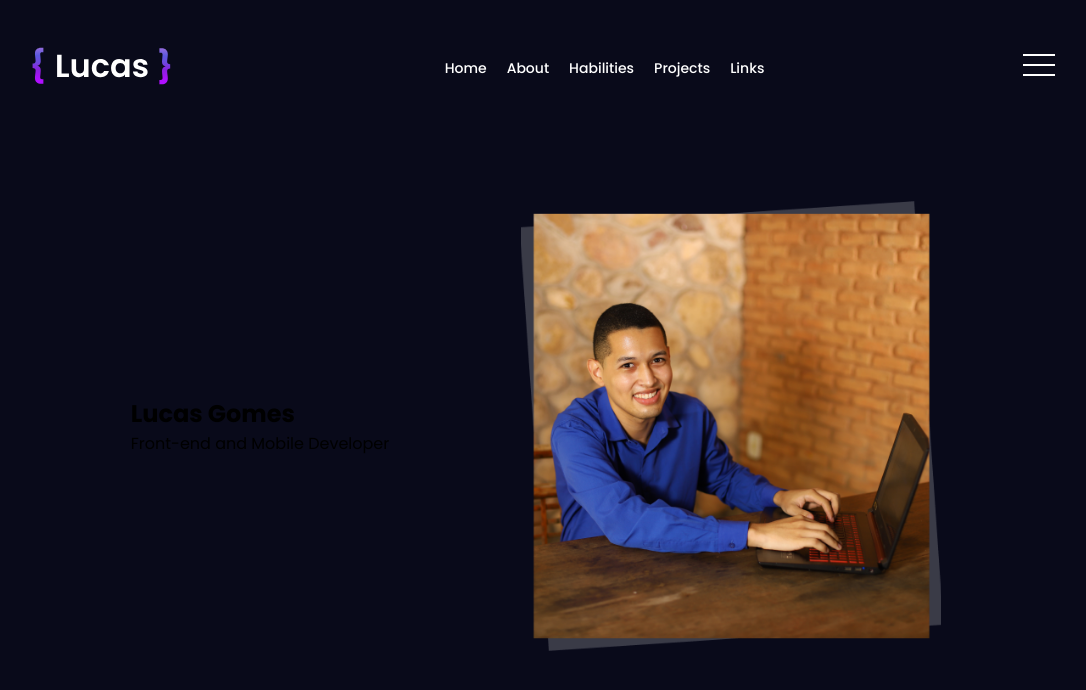
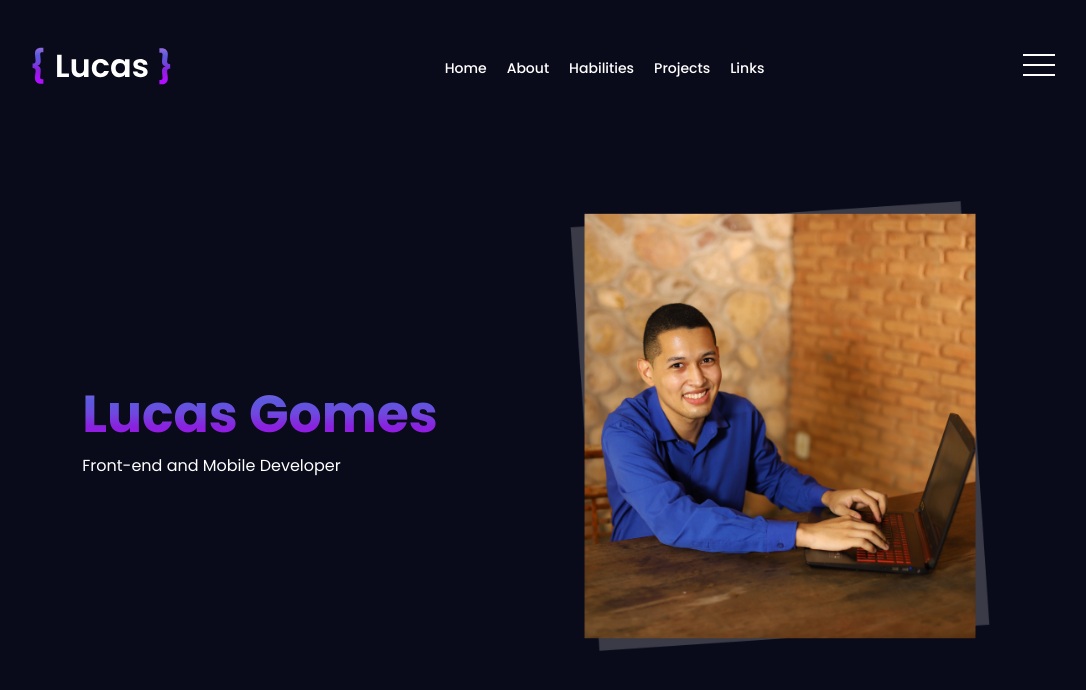
Before and after one commit to lucasgomesgp/profile, a Next.js app: page / in a window 1280 px wide. Shown: the top 690 px of the page, without its empty margins (104-1190 px from the left). Built offline with nearby package versions, Linux system fonts and the light colour scheme.

Commit message:
fix: image and scrollbar reconfiguration

```diff
--- a/src/pages/index.tsx
+++ b/src/pages/index.tsx
@@ -72,9 +72,8 @@ const Home: NextPage = () => {
               Front-end and Mobile Developer
             </SubText>
           </Texts>
-          <Image src={profileImg} width={420} height={450} quality={100} objectFit="cover" alt="Lucas Gomes Photo" />
+          <Image src={profileImg} width={420} height={450} quality={100}  alt="Lucas Gomes Photo" />
         </HomeSection>
-
       </Main>
     </>
   );
--- a/styles/global.ts
+++ b/styles/global.ts
@@ -1,6 +1,13 @@
 import { createGlobalStyle } from "styled-components";
 
 export default createGlobalStyle`
+    ::-webkit-scrollbar{
+        width: 7px;
+    }
+    ::-webkit-scrollbar-thumb{
+        background: linear-gradient(180deg, #BC7ADD 0.52%, #5C59DF 32.81%, #6F48DF 49.48%, #8A20DD 66.67%, #B00FFF 92.71%);
+        border-radius: 20px;
+    }
     *{
         margin: 0;
         padding: 0;
--- a/styles/index.ts
+++ b/styles/index.ts
@@ -34,8 +34,15 @@ const HomeSection = styled.section`
 `;
 
 const Texts = styled.div``;
-const Title = styled.h1``;
-const SubText = styled.div``;
+const Title = styled.h1`
+  font-size: 3.25rem;
+  background: linear-gradient(180deg, #BC7ADD 0.52%, #5C59DF 32.81%, #6F48DF 49.48%, #8A20DD 66.67%, #B00FFF 92.71%);
+  -webkit-background-clip: text;
+  -webkit-text-fill-color: transparent;
+`;
+const SubText = styled.p`
+  color: #FFFFFF;
+`;
 
 const HamburgerMenu = styled.button`
   display: flex;
```
